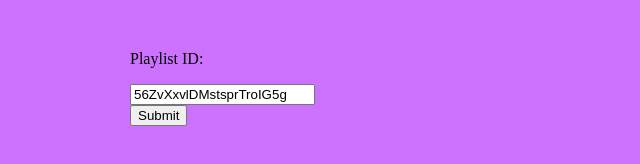
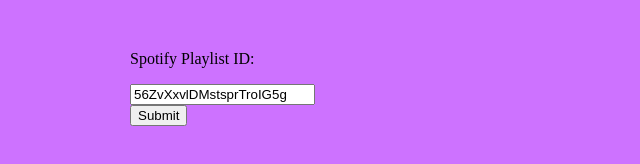
Before and after one commit to mfflynn/411-Project, a website: page views/duetdemo.html in a window 1280 px wide. Shown: the part 148-312 px from the top of the page, 10-650 px from the left. Drawn offline with Linux system fonts and the light colour scheme; files that its build step writes are made by us from their sources; files whose address does not match are found by name.

Commit message:
Update duetdemo.html

```diff
--- a/views/duetdemo.html
+++ b/views/duetdemo.html
@@ -10,13 +10,14 @@
 
 <div class="content">
     <h1>Duet Demo</h1>
-	<p>Playlist ID:</p>
+	<p>Spotify Playlist ID:</p>
 	<input id="playlistid" value="56ZvXxvlDMstsprTroIG5g">
 	<br>
 	<button type="button" onclick="sendPlaylist()">Submit</button>
-    <div id="dataspot"></div>
+    <div id="playlisturl"></div>
+	<div id="dataspot"></div>
     <div id="datayout"></div>
-	<div id="playlisturl"></div>
+
 
 </div>
 
```
